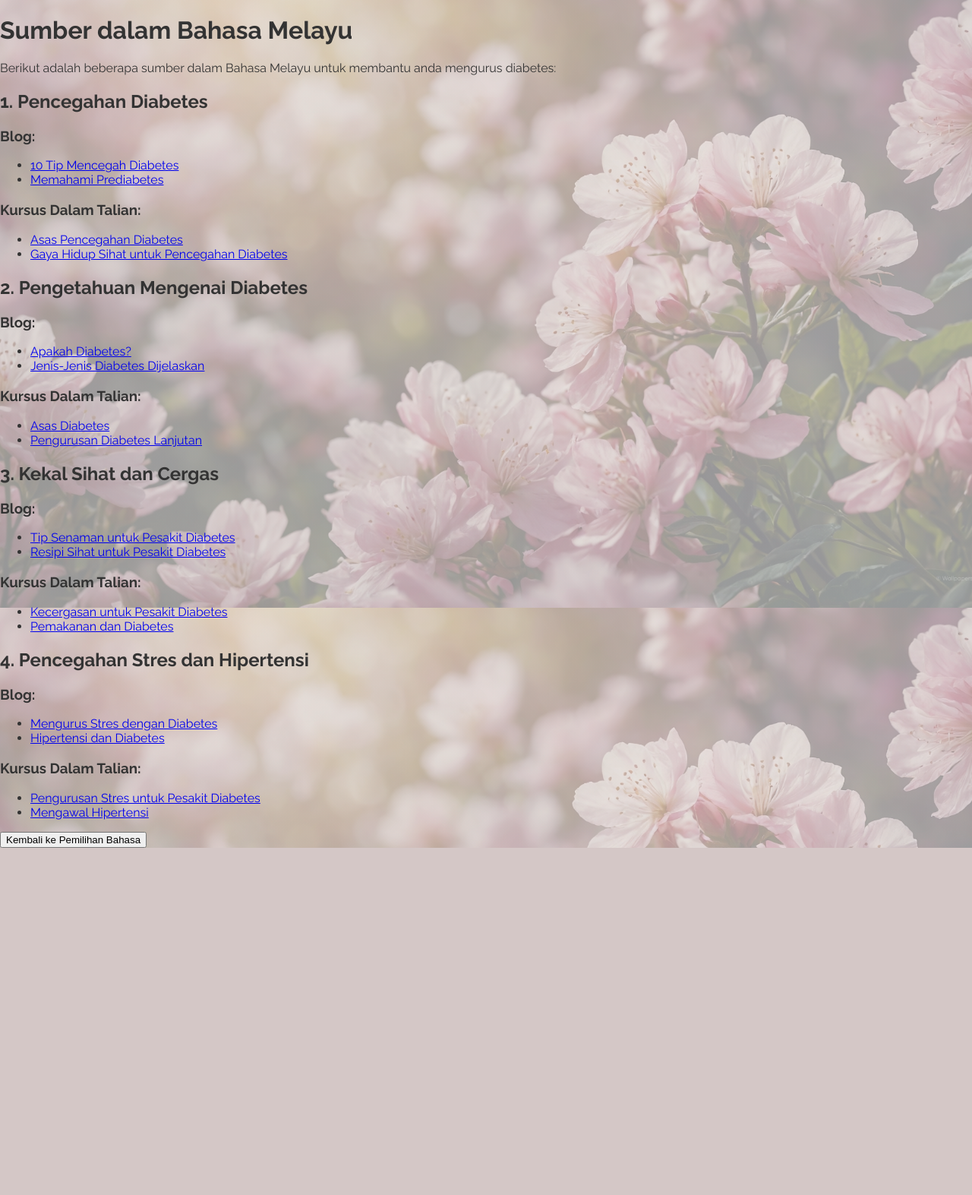
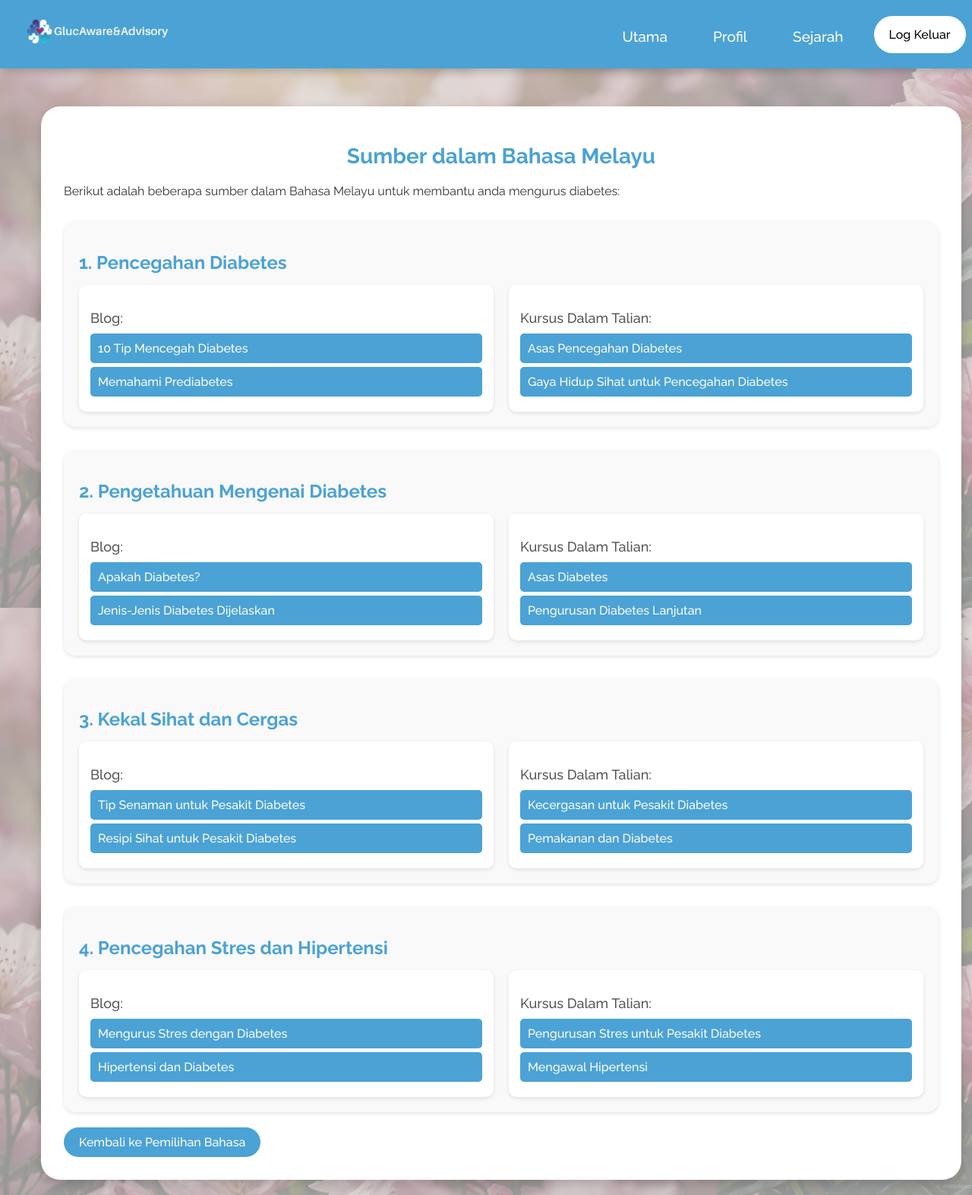
Before and after one commit to ImpactGLX323/UMAIHackathon-UNM, a Flask app: page /resources1/malay in a window 1280 px wide. Shown: the whole page at 76% size. Before the commit the page ends 1116 px from the top, so only its background shows below. Run offline with Flask 3, Linux system fonts and the light colour scheme.

Commit message:
Malay and Hindi enhancements

```diff
--- a/src/backend/app/templates/resources1_malay.html
+++ b/src/backend/app/templates/resources1_malay.html
@@ -7,57 +7,97 @@
     <title>Sumber dalam Bahasa Melayu</title>
 </head>
 <body>
+    <!-- Header Navigation Bar -->
+    <div class="header">
+        <div id="logo">
+            <!-- Add your logo here -->
+            <img src="{{ url_for('static', filename='logo.png') }}" alt="Logo" height="50">
+        </div>
+        <div class="dashboard">
+            <a href="{{ url_for('home') }}" class="button">Utama</a>
+            <a href="{{ url_for('profile') }}" class="button">Profil</a>
+            <a href="{{ url_for('history') }}" class="button">Sejarah</a>
+            <a href="{{ url_for('logout') }}" class="log_btn">Log Keluar</a>
+        </div>
+    </div>
+
+    <!-- Resources Container -->
+    <div class="container">
+        <div class="resources-container">
             <h1>Sumber dalam Bahasa Melayu</h1>
             <p>Berikut adalah beberapa sumber dalam Bahasa Melayu untuk membantu anda mengurus diabetes:</p>
 
+            <!-- 1. Pencegahan Diabetes -->
+            <div class="category-box">
                 <h2>1. Pencegahan Diabetes</h2>
+                <div class="link-grid">
+                    <div class="link-box">
                         <h3>Blog:</h3>
-    <ul>
-        <li><a href="https://example.com/blog1-pencegahan" target="_blank">10 Tip Mencegah Diabetes</a></li>
-        <li><a href="https://example.com/blog2-pencegahan" target="_blank">Memahami Prediabetes</a></li>
-    </ul>
+                        <a href="https://example.com/blog1-pencegahan" target="_blank">10 Tip Mencegah Diabetes</a>
+                        <a href="https://example.com/blog2-pencegahan" target="_blank">Memahami Prediabetes</a>
+                    </div>
+                    <div class="link-box">
                         <h3>Kursus Dalam Talian:</h3>
-    <ul>
-        <li><a href="https://example.com/course1-pencegahan" target="_blank">Asas Pencegahan Diabetes</a></li>
-        <li><a href="https://example.com/course2-pencegahan" target="_blank">Gaya Hidup Sihat untuk Pencegahan Diabetes</a></li>
-    </ul>
+                        <a href="https://example.com/course1-pencegahan" target="_blank">Asas Pencegahan Diabetes</a>
+                        <a href="https://example.com/course2-pencegahan" target="_blank">Gaya Hidup Sihat untuk Pencegahan Diabetes</a>
+                    </div>
+                </div>
+            </div>
 
+            <!-- 2. Pengetahuan Mengenai Diabetes -->
+            <div class="category-box">
                 <h2>2. Pengetahuan Mengenai Diabetes</h2>
+                <div class="link-grid">
+                    <div class="link-box">
                         <h3>Blog:</h3>
-    <ul>
-        <li><a href="https://example.com/blog1-pengetahuan" target="_blank">Apakah Diabetes?</a></li>
-        <li><a href="https://example.com/blog2-pengetahuan" target="_blank">Jenis-Jenis Diabetes Dijelaskan</a></li>
-    </ul>
+                        <a href="https://example.com/blog1-pengetahuan" target="_blank">Apakah Diabetes?</a>
+                        <a href="https://example.com/blog2-pengetahuan" target="_blank">Jenis-Jenis Diabetes Dijelaskan</a>
+                    </div>
+                    <div class="link-box">
                         <h3>Kursus Dalam Talian:</h3>
-    <ul>
-        <li><a href="https://example.com/course1-pengetahuan" target="_blank">Asas Diabetes</a></li>
-        <li><a href="https://example.com/course2-pengetahuan" target="_blank">Pengurusan Diabetes Lanjutan</a></li>
-    </ul>
+                        <a href="https://example.com/course1-pengetahuan" target="_blank">Asas Diabetes</a>
+                        <a href="https://example.com/course2-pengetahuan" target="_blank">Pengurusan Diabetes Lanjutan</a>
+                    </div>
+                </div>
+            </div>
 
+            <!-- 3. Kekal Sihat dan Cergas -->
+            <div class="category-box">
                 <h2>3. Kekal Sihat dan Cergas</h2>
+                <div class="link-grid">
+                    <div class="link-box">
                         <h3>Blog:</h3>
-    <ul>
-        <li><a href="https://example.com/blog1-kecergasan" target="_blank">Tip Senaman untuk Pesakit Diabetes</a></li>
-        <li><a href="https://example.com/blog2-kecergasan" target="_blank">Resipi Sihat untuk Pesakit Diabetes</a></li>
-    </ul>
+                        <a href="https://example.com/blog1-kecergasan" target="_blank">Tip Senaman untuk Pesakit Diabetes</a>
+                        <a href="https://example.com/blog2-kecergasan" target="_blank">Resipi Sihat untuk Pesakit Diabetes</a>
+                    </div>
+                    <div class="link-box">
                         <h3>Kursus Dalam Talian:</h3>
-    <ul>
-        <li><a href="https://example.com/course1-kecergasan" target="_blank">Kecergasan untuk Pesakit Diabetes</a></li>
-        <li><a href="https://example.com/course2-kecergasan" target="_blank">Pemakanan dan Diabetes</a></li>
-    </ul>
+                        <a href="https://example.com/course1-kecergasan" target="_blank">Kecergasan untuk Pesakit Diabetes</a>
+                        <a href="https://example.com/course2-kecergasan" target="_blank">Pemakanan dan Diabetes</a>
+                    </div>
+                </div>
+            </div>
 
+            <!-- 4. Pencegahan Stres dan Hipertensi -->
+            <div class="category-box">
                 <h2>4. Pencegahan Stres dan Hipertensi</h2>
+                <div class="link-grid">
+                    <div class="link-box">
                         <h3>Blog:</h3>
-    <ul>
-        <li><a href="https://example.com/blog1-stres" target="_blank">Mengurus Stres dengan Diabetes</a></li>
-        <li><a href="https://example.com/blog2-stres" target="_blank">Hipertensi dan Diabetes</a></li>
-    </ul>
+                        <a href="https://example.com/blog1-stres" target="_blank">Mengurus Stres dengan Diabetes</a>
+                        <a href="https://example.com/blog2-stres" target="_blank">Hipertensi dan Diabetes</a>
+                    </div>
+                    <div class="link-box">
                         <h3>Kursus Dalam Talian:</h3>
-    <ul>
-        <li><a href="https://example.com/course1-stres" target="_blank">Pengurusan Stres untuk Pesakit Diabetes</a></li>
-        <li><a href="https://example.com/course2-stres" target="_blank">Mengawal Hipertensi</a></li>
-    </ul>
+                        <a href="https://example.com/course1-stres" target="_blank">Pengurusan Stres untuk Pesakit Diabetes</a>
+                        <a href="https://example.com/course2-stres" target="_blank">Mengawal Hipertensi</a>
+                    </div>
+                </div>
+            </div>
 
-    <a href="{{ url_for('resources1') }}"><button>Kembali ke Pemilihan Bahasa</button></a>
+            <!-- Back Button -->
+            <a href="{{ url_for('resources1') }}" class="back-button">Kembali ke Pemilihan Bahasa</a>
+        </div>
+    </div>
 </body>
 </html>
```
Also changed, not shown: src/backend/app/templates/resources1_hindi.html (+25 -22 lines). Lines whose indentation alone changed are shown as unchanged.
